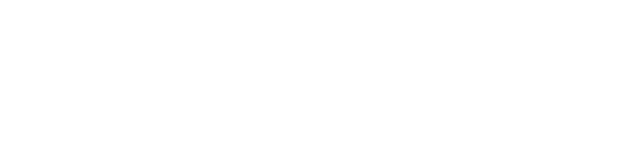
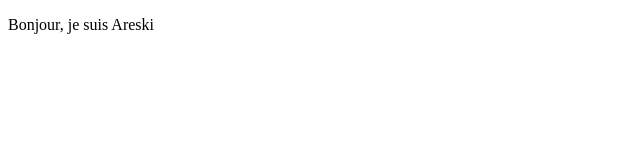
Before and after one commit to etoiledesaphir/Blog_Spiderman, a plain HTML site: page index.htm in a window 1280 px wide. Shown: the whole page, without its empty margins (0-640 px from the left). Drawn offline with Linux system fonts and the light colour scheme.

Commit message:
Début de ma branche

```diff
--- a/index.htm
+++ b/index.htm
@@ -11,6 +11,8 @@
 
 
 <body>
+    <p>Bonjour, je suis Areski</p>
+
     <nav>
 
 
```
